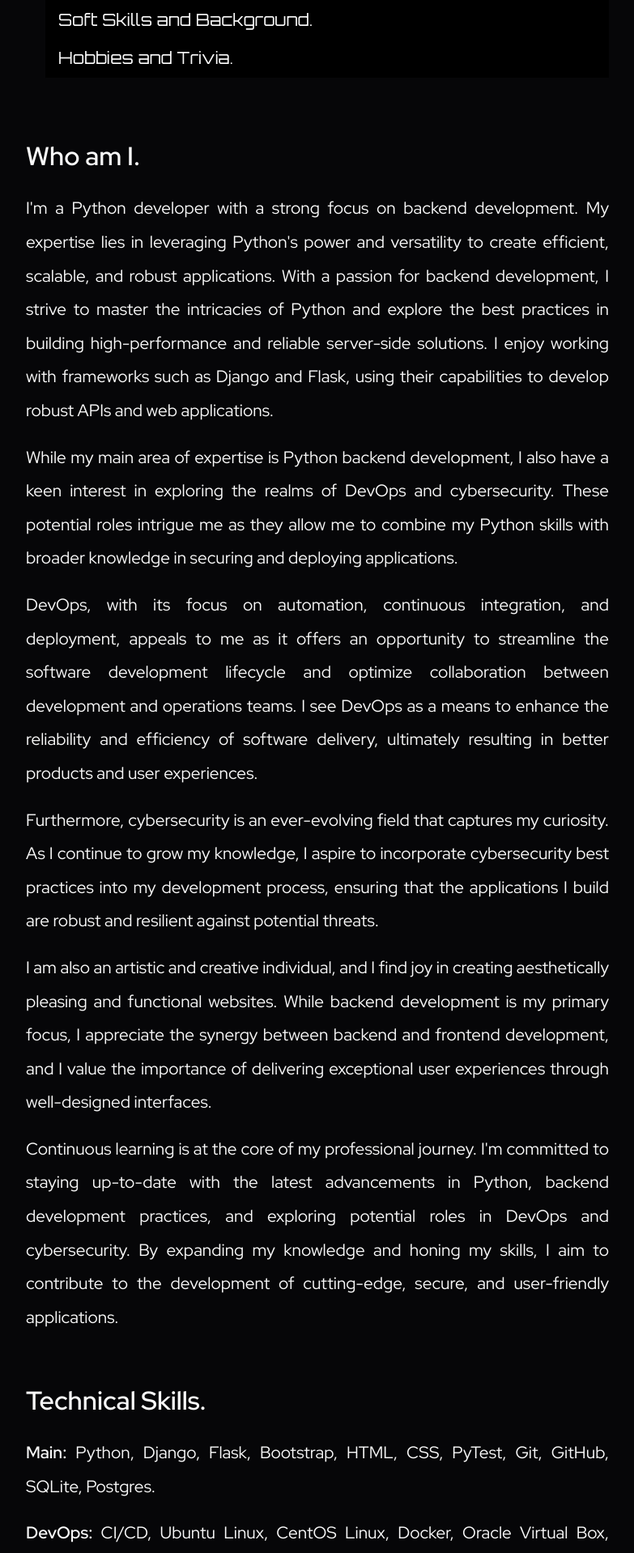
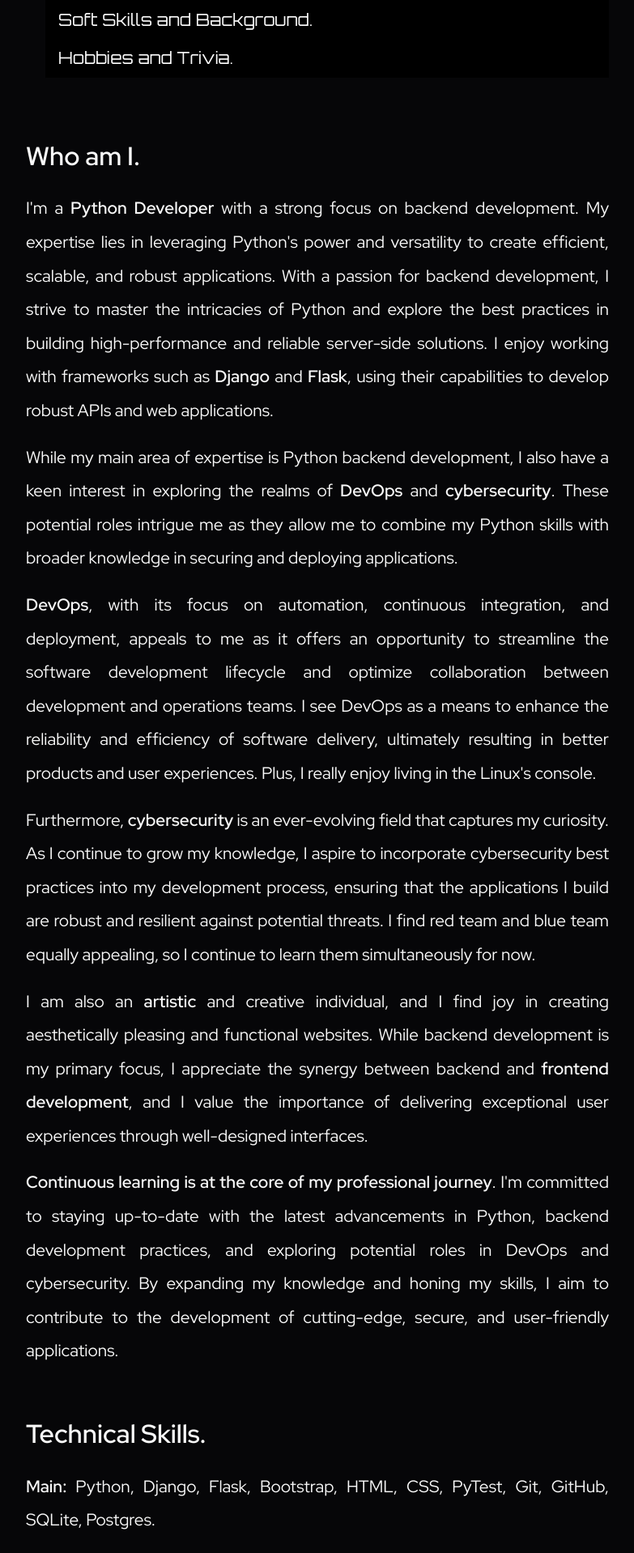
Before and after one commit to Veluthil/Portfolio-Project, a Flask app: page /about in a window 1280 px wide. Shown: the part 721-2639 px from the top of the page at 81% size, without its empty margins (260-1043 px from the left). Run offline with Flask 2, Linux system fonts and the light colour scheme; some libraries are stand-ins or nearby versions.

Commit message:
Update about.html

```diff
--- a/templates/about.html
+++ b/templates/about.html
@@ -30,27 +30,29 @@
             <br>
             <br>
             <h2 id="whoami">Who am I.</h2>
-            <p>I'm a Python developer with a strong focus on backend development. My expertise lies in leveraging
+            <p>I'm a <b>Python Developer</b> with a strong focus on backend development. My expertise lies in leveraging
                 Python's power and versatility to create efficient, scalable, and robust applications.
                 With a passion for backend development, I strive to master the intricacies of Python and explore
                 the best practices in building high-performance and reliable server-side solutions. I enjoy working
-                with frameworks such as Django and Flask, using their capabilities to develop robust APIs
+                with frameworks such as <b>Django</b> and <b>Flask</b>, using their capabilities to develop robust APIs
                 and web applications.</p>
             <p>While my main area of expertise is Python backend development, I also have a keen interest in exploring
-                the realms of DevOps and cybersecurity. These potential roles intrigue me as they allow me to combine
-                my Python skills with broader knowledge in securing and deploying applications.</p>
-            <p>DevOps, with its focus on automation, continuous integration, and deployment, appeals to me as it offers
+                the realms of <b>DevOps</b> and <b>cybersecurity</b>. These potential roles intrigue me as they allow me
+                to combine my Python skills with broader knowledge in securing and deploying applications.</p>
+            <p><b>DevOps</b>, with its focus on automation, continuous integration, and deployment, appeals to me as it offers
                 an opportunity to streamline the software development lifecycle and optimize collaboration between
                 development and operations teams. I see DevOps as a means to enhance the reliability and efficiency of
-                software delivery, ultimately resulting in better products and user experiences.</p>
-            <p>Furthermore, cybersecurity is an ever-evolving field that captures my curiosity. As I continue to grow
+                software delivery, ultimately resulting in better products and user experiences. Plus, I really enjoy
+                living in the Linux's console.</p>
+            <p>Furthermore, <b>cybersecurity</b> is an ever-evolving field that captures my curiosity. As I continue to grow
                 my knowledge, I aspire to incorporate cybersecurity best practices into my development process, ensuring
-                that the applications I build are robust and resilient against potential threats.</p>
-            <p>I am also an artistic and creative individual, and I find joy in creating aesthetically pleasing and
+                that the applications I build are robust and resilient against potential threats. I find red team and
+                blue team equally appealing, so I continue to learn them simultaneously for now.</p>
+            <p>I am also an <b>artistic</b> and creative individual, and I find joy in creating aesthetically pleasing and
                 functional websites. While backend development is my primary focus, I appreciate the synergy between
-                backend and frontend development, and I value the importance of delivering exceptional user experiences
+                backend and <b>frontend development</b>, and I value the importance of delivering exceptional user experiences
                 through well-designed interfaces.</p>
-            <p>Continuous learning is at the core of my professional journey. I'm committed to staying up-to-date with
+            <p><b>Continuous learning is at the core of my professional journey</b>. I'm committed to staying up-to-date with
                 the latest advancements in Python, backend development practices, and exploring potential roles in
                 DevOps and cybersecurity. By expanding my knowledge and honing my skills, I aim to contribute to the
                 development of cutting-edge, secure, and user-friendly applications.</p>
```
